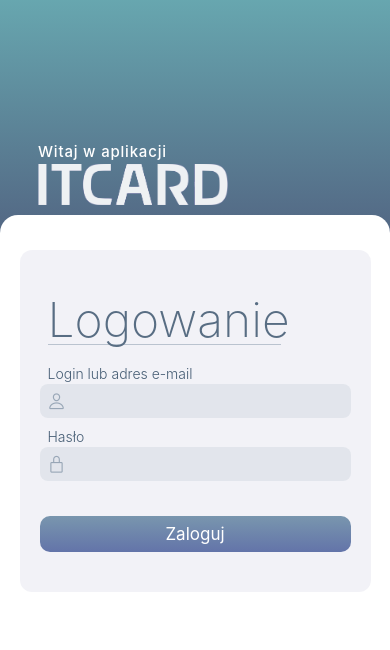
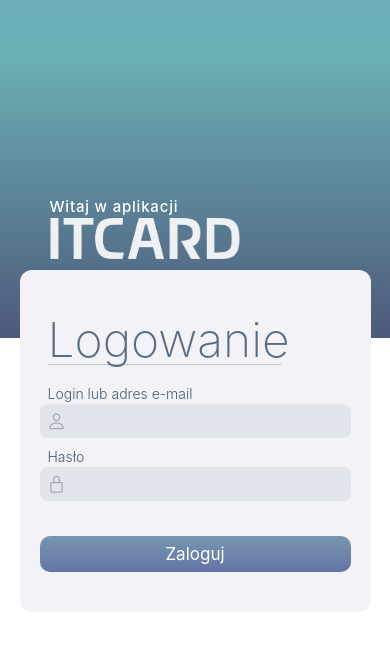
Before and after one commit to kkstas/itcardapp, a React Native app: screen /LoginScreen in a window 390 px wide. Shown: the top 650 px of the page. Built offline with nearby package versions, Linux system fonts and the light colour scheme.

Commit message:
keyboard avoiding logging component fix

```diff
--- a/components/organisms/LoginBox.tsx
+++ b/components/organisms/LoginBox.tsx
@@ -3,6 +3,7 @@ import { LinearGradient } from 'expo-linear-gradient';
 import LoginInputField from '../atoms/LoginInputField';
 import PasswordInputField from '../atoms/PasswordInputField';
 import { CustomTheme } from '../../constants/Colors';
+import WelcomeToItcard from '../atoms/WelcomeToItcard';
 
 interface LoginBoxProps {
 	onLoginChangeText: (text: string) => void;
@@ -44,6 +45,10 @@ interface LoginBoxProps {
 export default function LoginBox(props: LoginBoxProps) {
 	const t = props.t;
 	return (
+		<>
+			<View style={styles.welcomeView}>
+				<WelcomeToItcard />
+			</View>
 			<LinearGradient style={styles.boxGrad} colors={[t.bgSecondary, t.gray6]}>
 				<Text style={[styles.mainText, { color: t.labelTertiary }]}>Logowanie</Text>
 				<View style={[styles.separator, { borderBottomColor: t.separator }]}></View>
@@ -79,16 +84,21 @@ export default function LoginBox(props: LoginBoxProps) {
 					</TouchableOpacity>
 				</View>
 			</LinearGradient>
+		</>
 	);
 }
 
 const styles = StyleSheet.create({
+	welcomeView: {
+		width: '90%',
+		paddingLeft: 30,
+	},
 	boxGrad: {
 		width: '90%',
 		paddingHorizontal: 20,
 		paddingVertical: 40,
 		borderRadius: 12,
-		marginTop: 20,
+		marginTop: 10,
 	},
 	separator: {
 		top: -5,
--- a/components/templates/LoginScreenTemplate.tsx
+++ b/components/templates/LoginScreenTemplate.tsx
@@ -1,4 +1,10 @@
-import { ScrollView, StyleSheet, View } from 'react-native';
+import {
+	ScrollView,
+	StyleSheet,
+	KeyboardAvoidingView,
+	View,
+	Platform,
+} from 'react-native';
 import { LinearGradient } from 'expo-linear-gradient';
 import Layout from '../../constants/Layout';
 import { CustomTheme, blueGradientColors } from '../../constants/Colors';
@@ -49,14 +55,26 @@ export default function LoginScreenTemplate(props: LoginScreenTemplateProps) {
 	const t = props.t;
 
 	return (
-		<View style={styles.mainView}>
-			<ScrollView style={[styles.scroll, { height: windowHeight }]}>
-				<LinearGradient style={styles.grad} colors={blueGradientColors}>
-					<WelcomeToItcard />
-				</LinearGradient>
+		<KeyboardAvoidingView
+			keyboardVerticalOffset={-200}
+			behavior={Platform.OS === 'ios' ? 'position' : 'height'}
+		>
+			<ScrollView style={{ height: windowHeight, paddingTop: windowHeight / 2.5 }}>
 				<LinearGradient
-					style={[styles.container, { height: windowHeight }]}
+					style={[styles.grad, { height: windowHeight, top: -windowHeight }]}
+					colors={blueGradientColors}
+				></LinearGradient>
+				<LinearGradient
+					style={[{ height: windowHeight }]}
 					colors={[t.bgPrimary, t.bgSecondaryGrouped]}
+				></LinearGradient>
+				<View
+					style={[
+						styles.loginBoxView,
+						{
+							top: -windowHeight / 6,
+						},
+					]}
 				>
 					<LoginBox
 						onLoginChangeText={props.onLoginChangeText}
@@ -76,31 +94,23 @@ export default function LoginScreenTemplate(props: LoginScreenTemplateProps) {
 						loginText={props.loginText}
 						passwordText={props.passwordText}
 					/>
-				</LinearGradient>
+				</View>
 			</ScrollView>
-		</View>
+		</KeyboardAvoidingView>
 	);
 }
 
 const styles = StyleSheet.create({
-	mainView: {
-		height: '100%',
-	},
-	container: {
-		paddingTop: 15,
+	loginBoxView: {
+		position: 'absolute',
+		justifyContent: 'flex-end',
 		alignItems: 'center',
-		borderRadius: 18,
-	},
-	scroll: {
-		paddingTop: 215,
+		width: '100%',
 	},
 	grad: {
 		position: 'absolute',
 		width: '100%',
-		height: 950,
-		top: -880,
 		paddingBottom: 80,
 		paddingHorizontal: 38,
-		justifyContent: 'flex-end',
 	},
 });
```
Lines whose indentation alone changed are shown as unchanged.
